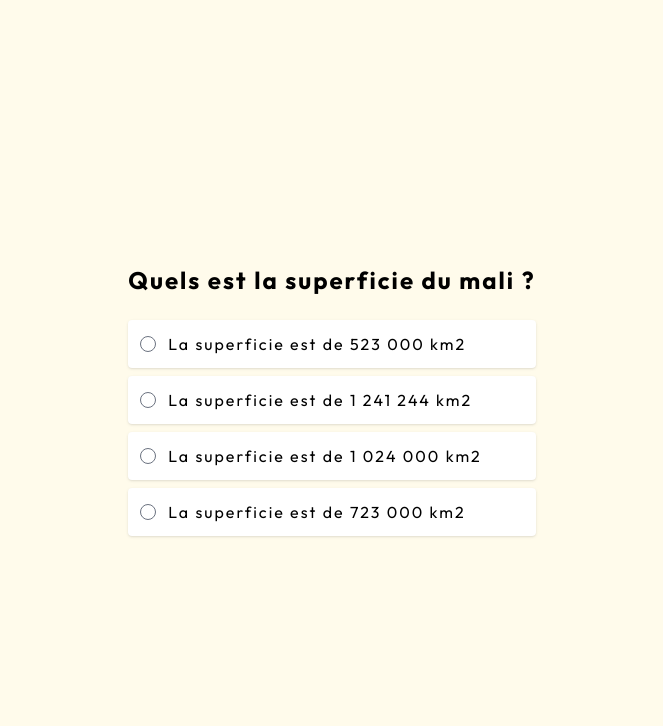
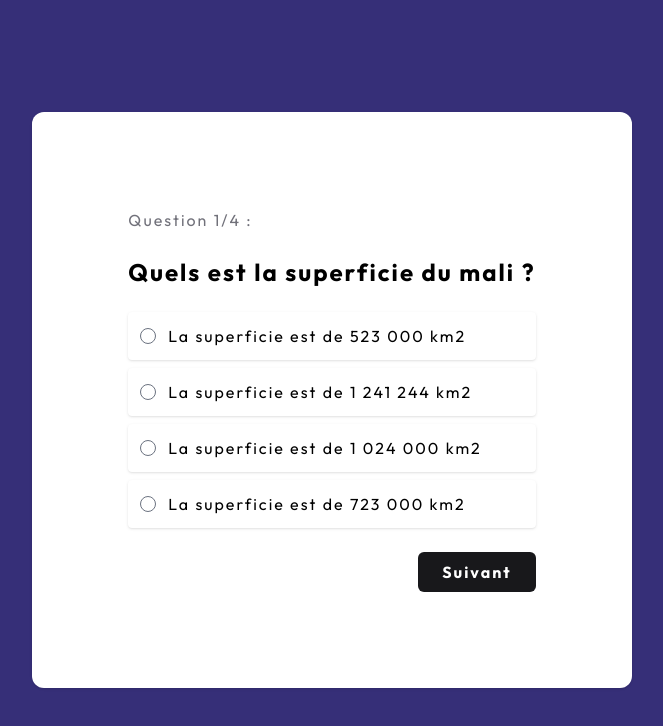
Before and after one commit to rootcoder54/quizz, an Angular app: page /quizz in a window 1280 px wide. Shown: the top 726 px of the page, without its empty margins (308-971 px from the left). Built offline with nearby package versions, Linux system fonts and the light colour scheme.

Commit message:
quizz color

```diff
--- a/src/app/pages/quizz/quizz.component.html
+++ b/src/app/pages/quizz/quizz.component.html
@@ -1,24 +1,31 @@
-<div class="flex min-h-screen items-center justify-center bg-amber-50">
-    <div class="flex flex-col gap-y-6">
+<div class="flex min-h-screen items-center justify-center bg-indigo-900">
+    <div class="flex flex-col gap-y-6 bg-white p-24 rounded-xl shadow">
+        <span class="text-zinc-500">Question 1/4 :</span>
         <h3 class="text-2xl font-bold">Quels est la superficie du mali ?</h3>
         <div class="flex flex-col gap-y-2">
-            <div class="bg-white rounded p-3 shadow flex items-center gap-x-3 cursor-pointer hover:bg-zinc-50">
+            <div
+                class="bg-white rounded p-3 shadow flex items-center gap-x-3 cursor-pointer hover:bg-zinc-50">
                 <input type="radio" name="reponse" id="reponse1">
                 <p>La superficie est de 523 000 km2</p>
             </div>
-            <div class="bg-white rounded p-3 shadow flex items-center gap-x-3 cursor-pointer hover:bg-zinc-50">
+            <div
+                class="bg-white rounded p-3 shadow flex items-center gap-x-3 cursor-pointer hover:bg-zinc-50">
                 <input type="radio" name="reponse" id="reponse2">
                 <p>La superficie est de 1 241 244 km2</p>
             </div>
-            <div class="bg-white rounded p-3 shadow flex items-center gap-x-3 cursor-pointer hover:bg-zinc-50">
+            <div
+                class="bg-white rounded p-3 shadow flex items-center gap-x-3 cursor-pointer hover:bg-zinc-50">
                 <input type="radio" name="reponse" id="reponse3">
                 <p>La superficie est de 1 024 000 km2</p>
             </div>
-            <div class="bg-white rounded p-3 shadow flex items-center gap-x-3 cursor-pointer hover:bg-zinc-50">
+            <div
+                class="bg-white rounded p-3 shadow flex items-center gap-x-3 cursor-pointer hover:bg-zinc-50">
                 <input type="radio" name="reponse" id="reponse4">
                 <p>La superficie est de 723 000 km2</p>
             </div>
         </div>
-
+        <div class="flex justify-end">
+            <button class="px-6 py-2 rounded-md bg-zinc-900 text-white font-bold">Suivant</button>
+        </div>
     </div>
 </div>
```
